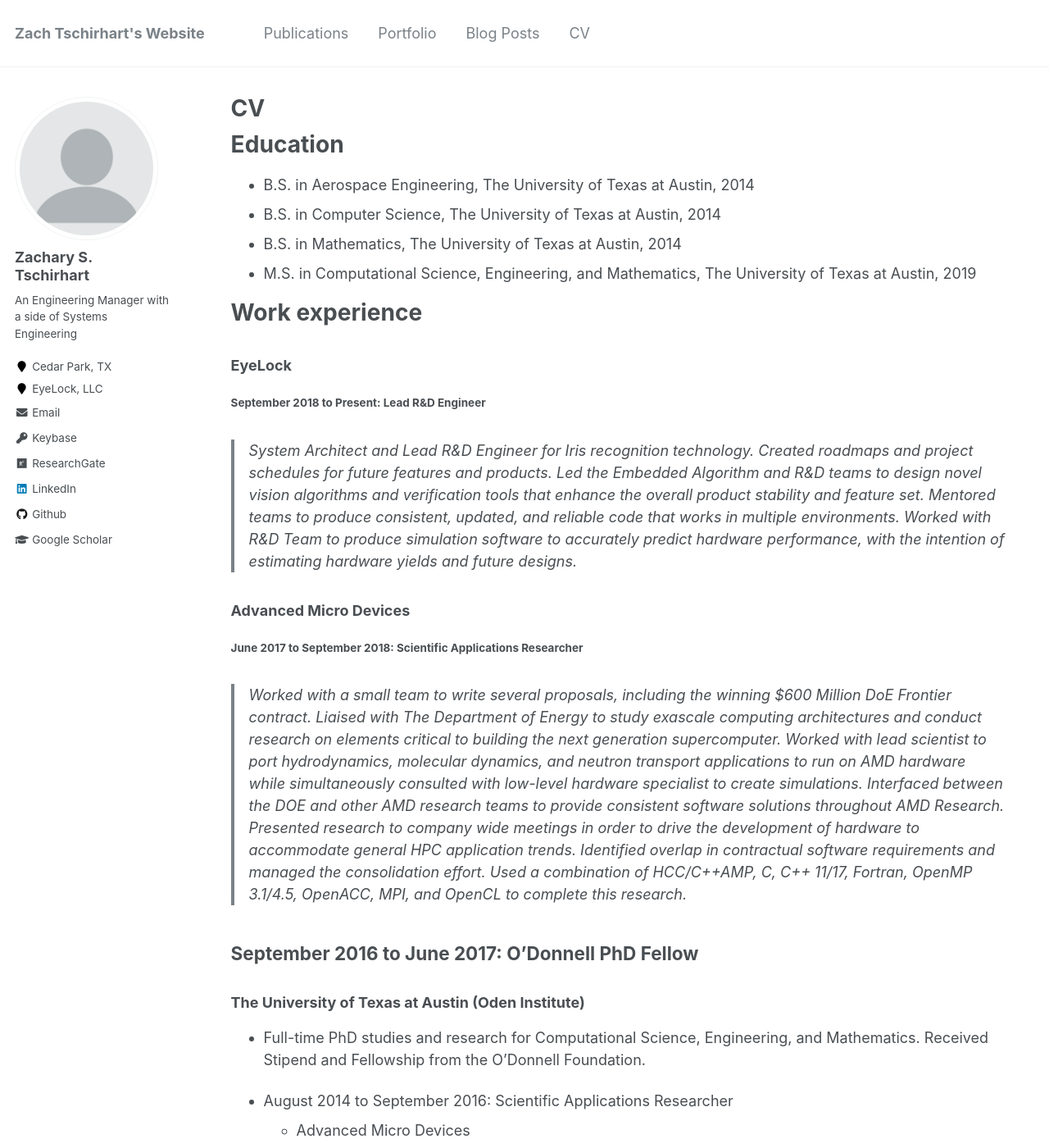
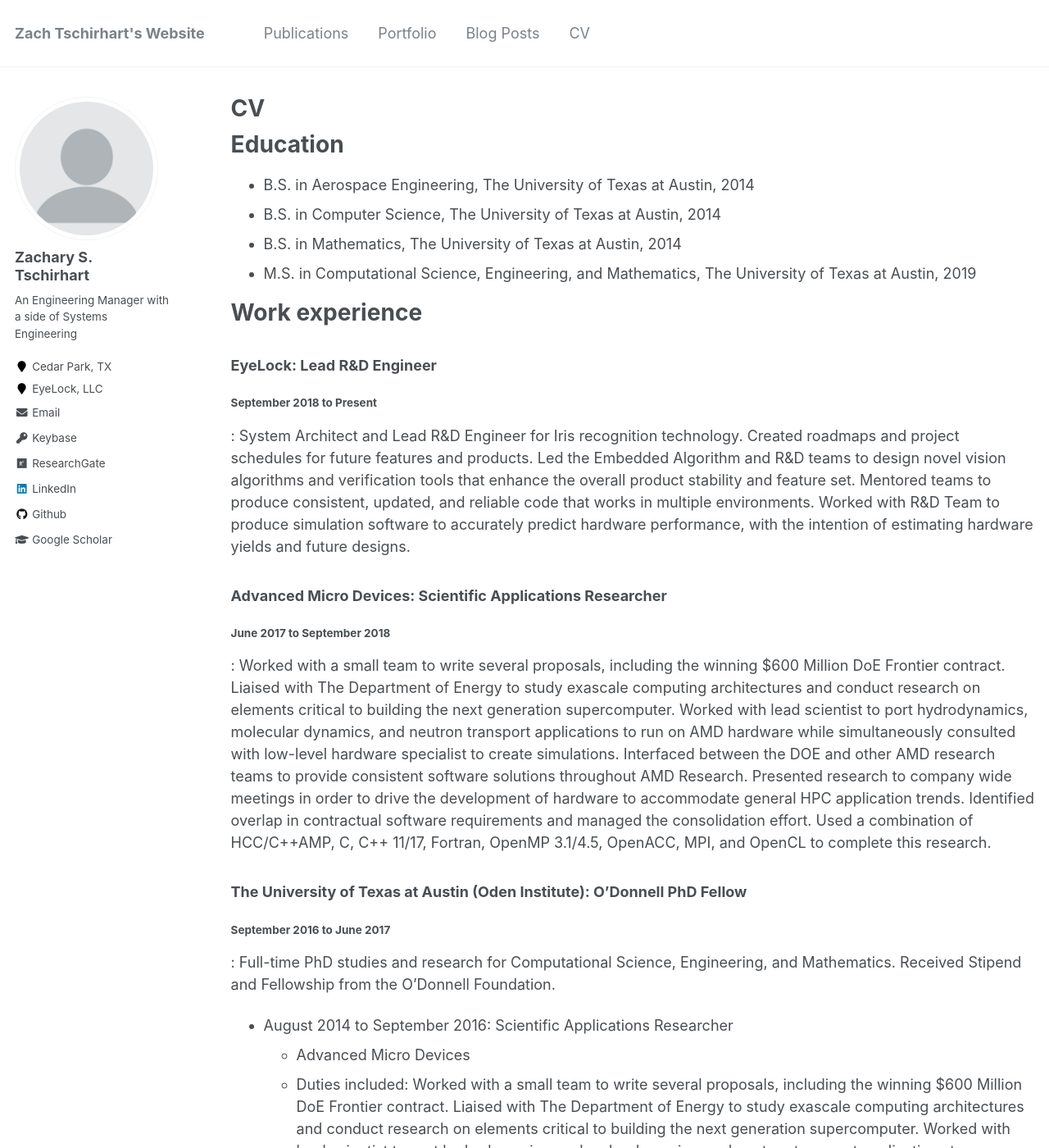
Before and after one commit to ztschir/ztschir.github.io, a Jekyll site: the page built from _pages/cv.md, in a window 1280 px wide and 1400 px high. Shown: the whole window at 82% size. Built offline with Jekyll 4.4.1, drawn with Linux system fonts in a browser that asks for light colours.

Commit message:
changed cv

```diff
--- a/_pages/cv.md
+++ b/_pages/cv.md
@@ -18,17 +18,17 @@ Education
 
 Work experience
 ======
-### EyeLock
-#### September 2018 to Present: Lead R&D Engineer
-> System Architect and Lead R&D Engineer for Iris recognition technology. Created roadmaps and project schedules for future features and products. Led the Embedded Algorithm and R&D teams to design novel vision algorithms and verification tools that enhance the overall product stability and feature set. Mentored teams to produce consistent, updated, and reliable code that works in multiple environments. Worked with R&D Team to produce simulation software to accurately predict hardware performance, with the intention of estimating hardware yields and future designs.
+### EyeLock: Lead R&D Engineer
+#### September 2018 to Present
+:   System Architect and Lead R&D Engineer for Iris recognition technology. Created roadmaps and project schedules for future features and products. Led the Embedded Algorithm and R&D teams to design novel vision algorithms and verification tools that enhance the overall product stability and feature set. Mentored teams to produce consistent, updated, and reliable code that works in multiple environments. Worked with R&D Team to produce simulation software to accurately predict hardware performance, with the intention of estimating hardware yields and future designs.
 
-### Advanced Micro Devices
-#### June 2017 to September 2018: Scientific Applications Researcher
-> Worked with a small team to write several proposals, including the winning $600 Million DoE Frontier contract. Liaised with The Department of Energy to study exascale computing architectures and conduct research on elements critical to building the next generation supercomputer. Worked with lead scientist to port hydrodynamics, molecular dynamics, and neutron transport applications to run on AMD hardware while simultaneously consulted with low-level hardware specialist to create simulations. Interfaced between the DOE and other AMD research teams to provide consistent software solutions throughout AMD Research. Presented research to company wide meetings in order to drive the development of hardware to accommodate general HPC application trends. Identified overlap in contractual software requirements and managed the consolidation effort. Used a combination of HCC/C++AMP, C, C++ 11/17, Fortran, OpenMP 3.1/4.5, OpenACC, MPI, and OpenCL to complete this research.
+### Advanced Micro Devices: Scientific Applications Researcher
+#### June 2017 to September 2018
+:   Worked with a small team to write several proposals, including the winning $600 Million DoE Frontier contract. Liaised with The Department of Energy to study exascale computing architectures and conduct research on elements critical to building the next generation supercomputer. Worked with lead scientist to port hydrodynamics, molecular dynamics, and neutron transport applications to run on AMD hardware while simultaneously consulted with low-level hardware specialist to create simulations. Interfaced between the DOE and other AMD research teams to provide consistent software solutions throughout AMD Research. Presented research to company wide meetings in order to drive the development of hardware to accommodate general HPC application trends. Identified overlap in contractual software requirements and managed the consolidation effort. Used a combination of HCC/C++AMP, C, C++ 11/17, Fortran, OpenMP 3.1/4.5, OpenACC, MPI, and OpenCL to complete this research.
 
-## September 2016 to June 2017: O'Donnell PhD Fellow
-### The University of Texas at Austin (Oden Institute)
-  * Full-time PhD studies and research for Computational Science, Engineering, and Mathematics. Received Stipend and Fellowship from the O'Donnell Foundation.
+### The University of Texas at Austin (Oden Institute): O'Donnell PhD Fellow
+#### September 2016 to June 2017
+:   Full-time PhD studies and research for Computational Science, Engineering, and Mathematics. Received Stipend and Fellowship from the O'Donnell Foundation.
 
 * August 2014 to September 2016: Scientific Applications Researcher
   * Advanced Micro Devices
```
